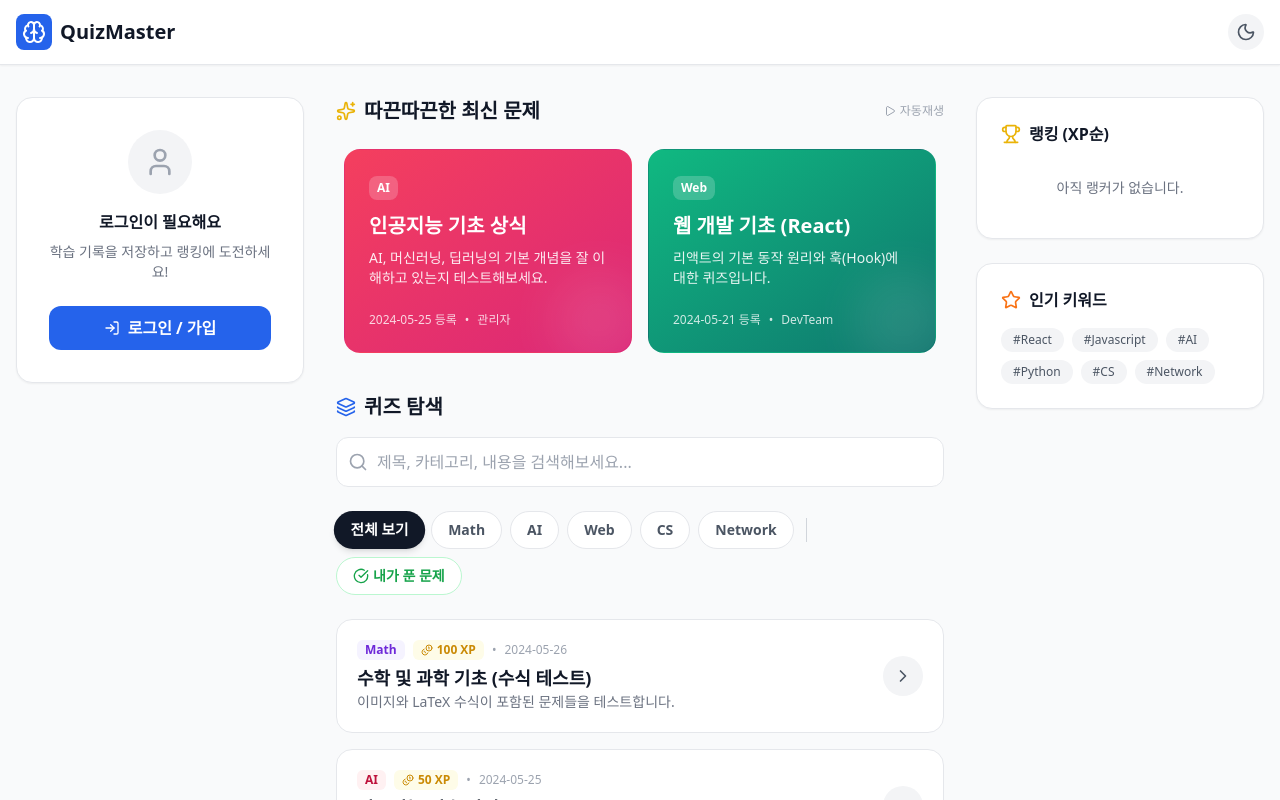
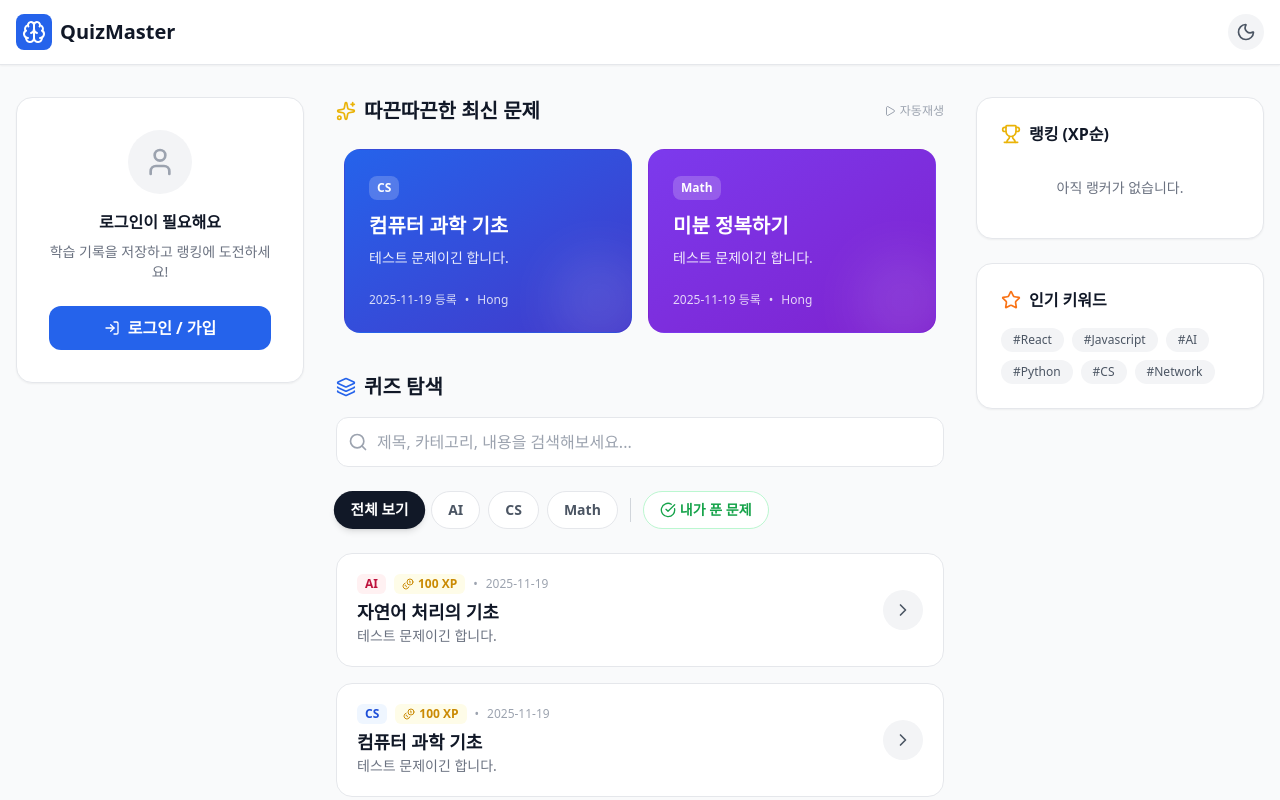
Before and after one commit to pxxguin/quiz-app, a React (Vite) app: page / in a window 1280 px wide. Shown: the top 800 px of the page. Built offline with nearby package versions, Linux system fonts and the light colour scheme.

Commit message:
feat(all): upgrade all

```diff
--- a/src/App.jsx
+++ b/src/App.jsx
@@ -24,106 +24,11 @@ const supabase = createClient(supabaseUrl, supabaseKey);
 
 
 // --- [데이터] 정적 퀴즈 데이터 ---
-const STATIC_QUIZ_DATA = [
-  {
-    id: 'quiz-math-001',
-    title: '수학 및 과학 기초 (수식 테스트)',
-    description: '이미지와 LaTeX 수식이 포함된 문제들을 테스트합니다.',
-    author: 'ScienceLab',
-    category: 'Math',
-    points: 100,
-    createdAt: '2024-05-26',
-    questions: [
-      {
-        id: 101,
-        image: 'https://i.imgur.com/c5wW32w.png',
-        text: '다음 그림에서 밑변이 $a=3$, 높이가 $b=4$일 때, 빗변 $c$의 값은?',
-        options: ['$c = 4$', '$c = 5$', '$c = 6$', '$c = \\sqrt{20}$'],
-        answer: 1,
-        shortExplanation: '피타고라스의 정리를 이용하세요.',
-        detailedExplanation: '피타고라스의 정리 $a^2 + b^2 = c^2$ 에 대입하면, $3^2 + 4^2 = 9 + 16 = 25$ 입니다. 따라서 $c^2 = 25$ 이므로 $c=5$ 입니다.',
-      }
-    ]
-  },
-  {
-    id: 'quiz-001',
-    title: '인공지능 기초 상식',
-    description: 'AI, 머신러닝, 딥러닝의 기본 개념을 잘 이해하고 있는지 테스트해보세요.',
-    author: '관리자',
-    category: 'AI',
-    points: 50,
-    createdAt: '2024-05-25',
-    questions: [
-      {
-        id: 101,
-        text: '다음 중 인공지능 분야의 포함 관계가 올바른 것은?',
-        options: ['딥러닝 > 머신러닝 > 인공지능', '인공지능 > 머신러닝 > 딥러닝', '머신러닝 > 인공지능 > 딥러닝', '모두 별개의 개념이다'],
-        answer: 1,
-        shortExplanation: '가장 큰 개념이 무엇인지 생각해보세요. (AI > ML > DL)',
-        detailedExplanation: '인공지능(AI)이 가장 포괄적인 개념이며, 그 안에 데이터를 학습하는 머신러닝(ML)이 포함되고, 머신러닝 안에 인공신경망을 사용하는 딥러닝(DL)이 포함됩니다.',
-      }
-    ]
-  },
-  {
-    id: 'quiz-002',
-    title: '웹 개발 기초 (React)',
-    description: '리액트의 기본 동작 원리와 훅(Hook)에 대한 퀴즈입니다.',
-    author: 'DevTeam',
-    category: 'Web',
-    points: 50,
-    createdAt: '2024-05-21',
-    questions: [
-      {
-        id: 201,
-        text: 'React 컴포넌트에서 상태(State)를 관리하기 위해 사용하는 Hook은?',
-        options: ['useEffect', 'useState', 'useContext', 'useReducer'],
-        answer: 1,
-        shortExplanation: '상태(State)를 사용(Use)한다는 단어를 떠올려보세요.',
-        detailedExplanation: 'useState는 함수형 컴포넌트에서 가변적인 상태를 관리할 수 있게 해주는 가장 기본적인 Hook입니다.',
-      }
-    ]
-  },
-  {
-    id: 'quiz-003',
-    title: '컴퓨터 구조 (CS)',
-    description: 'CPU, 메모리, 운영체제 등 컴퓨터 공학 기초 지식을 다룹니다.',
-    author: 'Prof.K',
-    category: 'CS',
-    points: 80,
-    createdAt: '2024-05-10',
-    questions: [
-      {
-        id: 301,
-        text: 'CPU 내부에서 연산을 담당하는 장치는?',
-        options: ['ALU', 'CU', 'Register', 'Cache'],
-        answer: 0,
-        shortExplanation: 'Arithmetic Logic Unit의 약자입니다.',
-        detailedExplanation: 'ALU(Arithmetic Logic Unit, 산술논리장치)는 CPU의 핵심 부품 중 하나로, 덧셈/뺄셈 같은 산술 연산과 AND/OR 같은 논리 연산을 실제로 수행하는 장치입니다.',
-      }
-    ]
-  },
-  {
-    id: 'quiz-004',
-    title: '네트워크 기초 (Network)',
-    description: 'IP, TCP/UDP, HTTP 등 네트워크 통신에 대한 기본 퀴즈입니다.',
-    author: 'NetMaster',
-    category: 'Network',
-    points: 70,
-    createdAt: '2024-05-05',
-    questions: [
-      {
-        id: 401,
-        text: '웹 브라우저와 서버 간의 통신에 주로 사용되는 프로토콜은?',
-        options: ['FTP', 'SMTP', 'HTTP', 'SSH'],
-        answer: 2,
-        shortExplanation: 'HyperText Transfer Protocol입니다.',
-        detailedExplanation: 'HTTP(HyperText Transfer Protocol)는 월드 와이드 웹(WWW) 상에서 정보를 주고받을 때 사용하는 프로토콜입니다.',
-      }
-    ]
-  }
-];
+const quizModules = import.meta.glob('./quizzes/*.js', { eager: true });
+const LOADED_QUIZZES = Object.values(quizModules).map(module => module.default);
 
-const INITIAL_QUIZZES = STATIC_QUIZ_DATA;
+// ⚠️ 로컬에서 파일을 불러올 때는 여기를 LOADED_QUIZZES 로 변경하세요.
+const INITIAL_QUIZZES = LOADED_QUIZZES;
 
 // ----------------------------------------------------------------------
 // 🏆 [Logic] 10단계 티어 계산 시스템
--- a/src/quizzes/ai_basic.js
+++ b/src/quizzes/ai_basic.js
@@ -1,19 +1,19 @@
 export default {
-    id: 'quiz-001',
-    title: '인공지능 기초 상식',
-    description: 'AI, 머신러닝, 딥러닝의 기본 개념을 잘 이해하고 있는지 테스트해보세요.',
-    author: '관리자',
+  id: 'quiz-ai-001',
+  title: '자연어 처리의 기초',
+  description: '테스트 문제이긴 합니다.',
+  author: 'Hong',
   category: 'AI',
-    createdAt: '2024-05-25',
+  points: 100,
+  createdAt: '2025-11-19',
   questions: [
     {
       id: 101,
-        text: '다음 중 인공지능 분야의 포함 관계가 올바른 것은?',
-        options: ['딥러닝 > 머신러닝 > 인공지능', '인공지능 > 머신러닝 > 딥러닝', '머신러닝 > 인공지능 > 딥러닝', '모두 별개의 개념이다'],
-        answer: 1,
-        shortExplanation: '가장 큰 개념이 무엇인지 생각해보세요. (AI > ML > DL)',
-        detailedExplanation: '인공지능(AI)이 가장 포괄적인 개념이며, 그 안에 데이터를 학습하는 머신러닝(ML)이 포함되고, 머신러닝 안에 인공신경망을 사용하는 딥러닝(DL)이 포함됩니다. 따라서 정답은 인공지능 > 머신러닝 > 딥러닝 입니다.',
-        explanation: '인공지능이 가장 큰 범주이며, 그 안에 머신러닝, 그 안에 딥러닝이 포함됩니다.'
+      text: '데이터에 의미를 담아 숫자 집합으로 변환하는 것을 무엇이라고 하나요?',
+      options: ['임베딩', '토큰화', '정규화', '벡터화'],
+      answer: 0,
+      shortExplanation: '데이터를 숫자 벡터로 변환하는 과정을 임베딩이라고 합니다.',
+      detailedExplanation: '임베딩은 텍스트나 이미지를 고차원 숫자 벡터로 변환하여 기계 학습 모델이 이해할 수 있도록 하는 기술입니다.',
     }
   ]
 };
--- /dev/null
+++ b/src/quizzes/cs.js
@@ -0,0 +1,20 @@
+export default {
+  id: 'quiz-cs-001',
+  title: '컴퓨터 과학 기초',
+  description: '테스트 문제이긴 합니다.',
+  author: 'Hong',
+  category: 'CS',
+  points: 100,
+  createdAt: '2025-11-19',
+  questions: [
+    {
+      id: 101,
+      image: 'https://contents.kyobobook.co.kr/sih/fit-in/400x0/pdt/9791185475578.jpg',
+      text: '이 책은 운영체제의 OOO이라고 불리는데요, OOO에 들어갈 말은 무엇일까요?',
+      options: ['성경', '바이블', '교과서', '매뉴얼'],
+      answer: 1,
+      shortExplanation: '운영체제의 바이블이라고 불립니다.',
+      detailedExplanation: '이 책은 운영체제 분야에서 매우 중요한 참고서로, 종종 "운영체제의 바이블"이라고 불립니다.',
+    }
+  ]
+};
--- a/src/quizzes/math.js
+++ b/src/quizzes/math.js
@@ -1,25 +1,20 @@
 export default {
   id: 'quiz-math-001',
-    title: '수학 및 과학 기초 (수식 테스트)',
-    description: '이미지와 LaTeX 수식이 포함된 문제들을 테스트합니다.',
-    author: 'ScienceLab',
+  title: '미분 정복하기',
+  description: '테스트 문제이긴 합니다.',
+  author: 'Hong',
   category: 'Math',
-    createdAt: '2024-05-26',
+  points: 100,
+  createdAt: '2025-11-19',
   questions: [
     {
       id: 101,
-        image: 'https://upload.wikimedia.org/wikipedia/commons/thumb/d/d2/Pythagorean.svg/440px-Pythagorean.svg.png',
-        // LaTeX 수식은 $ 기호로 감싸줍니다.
-        text: '다음 그림에서 밑변이 $a=3$, 높이가 $b=4$일 때, 빗변 $c$의 값은?',
-        options: [
-          '$c = 4$',
-          '$c = 5$',
-          '$c = 6$',
-          '$c = \\sqrt{20}$'
-        ],
-        answer: 1,
-        shortExplanation: '피타고라스의 정리를 이용하세요.',
-        detailedExplanation: '피타고라스의 정리 $a^2 + b^2 = c^2$ 에 대입하면, $3^2 + 4^2 = 9 + 16 = 25$ 입니다. 따라서 $c^2 = 25$ 이므로 $c=5$ 입니다.',
+      // image: 'https://i.imgur.com/c5wW32w.png',
+      text: '$f(x) = x^2 + 3x + 2$ 의 도함수 $f\'(x)$ 는 무엇인가요?',
+      options: ['$2x + 3$', '$2x + 6$', '$x^2 + 3$', '$2x^2 + 3x$'],
+      answer: 0,
+      shortExplanation: '도함수는 함수의 기울기를 나타냅니다.',
+      detailedExplanation: '$f(x) = x^2 + 3x + 2$ 의 도함수는 $f\'(x) = 2x + 3$ 입니다.',
     }
   ]
 };
```
Lines whose indentation alone changed are shown as unchanged.
